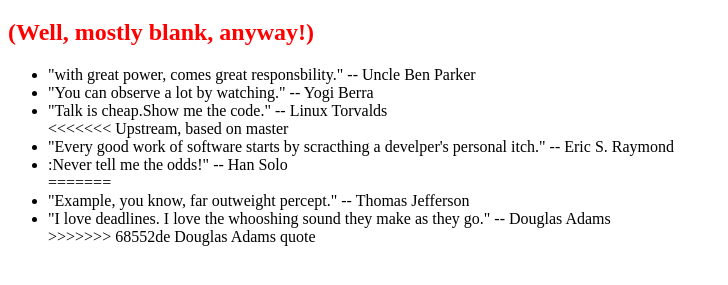
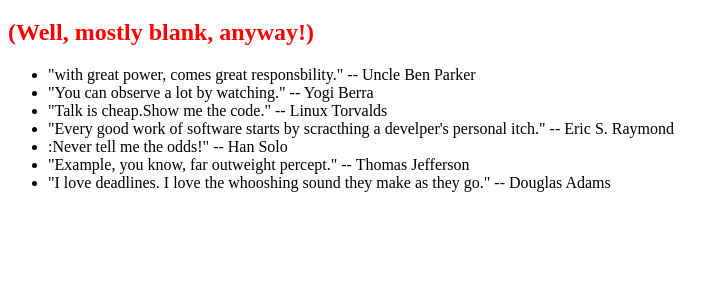
Before and after one commit to mrericfung/omain_openSAP_repo, a plain HTML site: page index.html in a window 1280 px wide. Shown: the part 61-346 px from the top of the page, without its empty margins (0-728 px from the left). Drawn offline with Linux system fonts and the light colour scheme.

```diff
--- a/index.html
+++ b/index.html
@@ -12,13 +12,10 @@
 			<li>"with great power, comes great responsbility." -- Uncle Ben Parker</li>
 			<li>"You can observe a lot by watching." -- Yogi Berra</li>
 			<li>"Talk is cheap.Show me the code." -- Linux Torvalds</li>
-<<<<<<< Upstream, based on master
 			<li>"Every good work of software starts by scracthing a develper's personal itch." -- Eric S. Raymond</li>
 			<li>:Never tell me the odds!" -- Han Solo</li>
-=======
 			<li>"Example, you know, far outweight percept." -- Thomas Jefferson</li>
 			<li>"I love deadlines. I love the whooshing sound they make as they go." -- Douglas Adams</li>
->>>>>>> 68552de Douglas Adams quote
 		</ul>
 	</body>
 </html>
```
